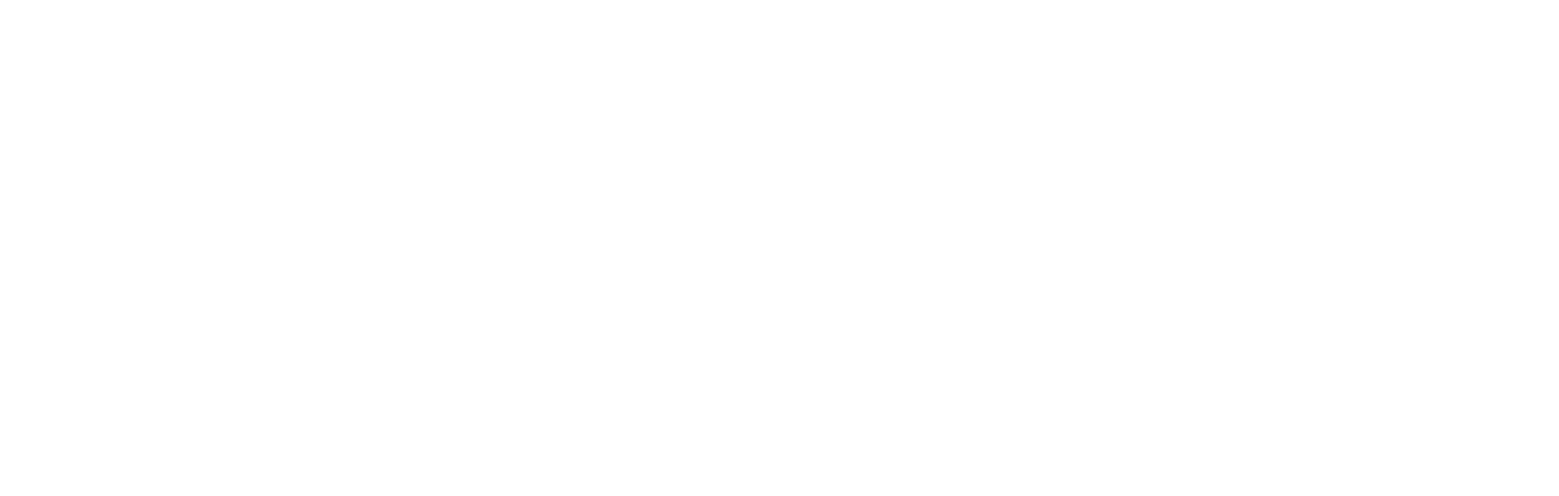
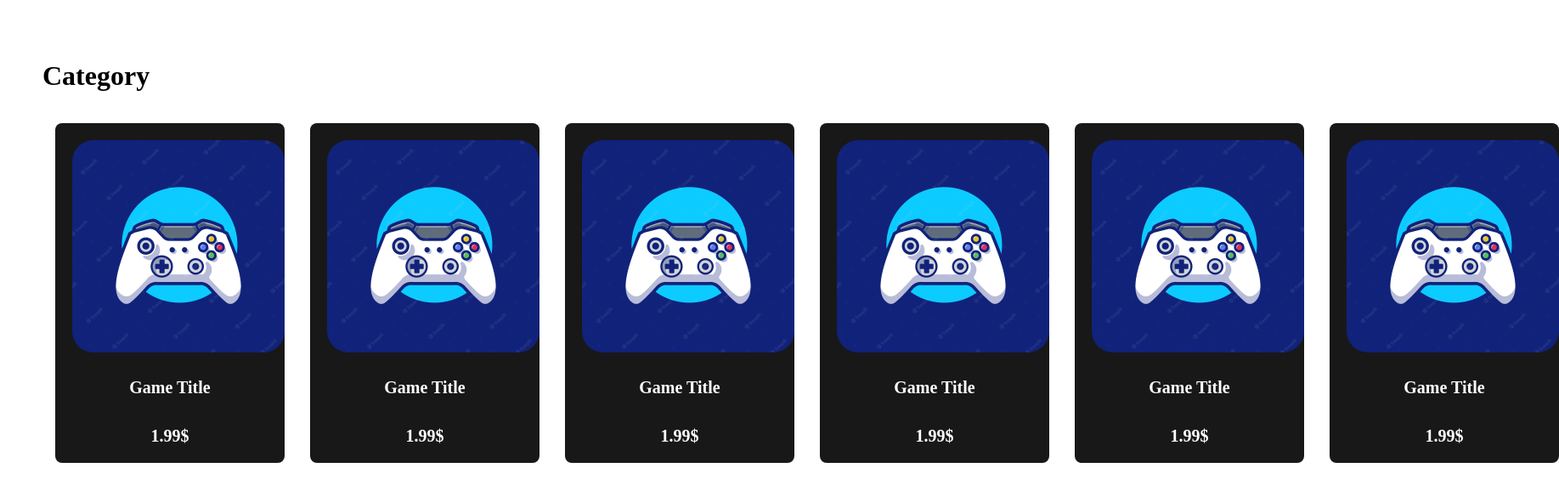
Before and after one commit to Mohaymen-Academy/FE_Team06_Summer1402-page-builder-react, a React (Vite) app in the folder Epik/: page /Category in a window 1280 px wide. Before the commit this address had no page. Shown: the top 584 px of the page at 85% size, 1835 px wide, since content can reach past the window. Built offline with nearby package versions, Linux system fonts and the light colour scheme.

Commit message:
add cards

```diff
--- a/Epik/src/Router.jsx
+++ b/Epik/src/Router.jsx
@@ -2,7 +2,7 @@
 import {BrowserRouter , Routes, Route } from 'react-router-dom'
 import Header from "./components/Header.jsx";
 // import HomeSlider from "./components/HomeSlider.jsx";
-// import Category from "./components/Category.jsx";
+import Category from "./components/Category.jsx";
 
 
 import React, { usestate , useEffect } from "react";
@@ -13,8 +13,8 @@
       <BrowserRouter>
         <Routes>
           <Route path='/Header' element={<Header/>} />
-          {/* <Route path='/HomeSlider' exact element={<HomeSlider/>} />
-          <Route path='/Category' exact element={<Category/>} /> */}
+          {/* <Route path='/HomeSlider' exact element={<HomeSlider/>} /> */}
+          <Route path='/Category' exact element={<Category/>} />
         </Routes>
       </BrowserRouter>
   );
--- /dev/null
+++ b/Epik/src/assets/styles/Card.scss
@@ -0,0 +1,39 @@
+.Game-card{
+    position:relative;
+    border-radius: 8px;
+    width: 300px;
+    height: 400px;
+    background-color: rgb(24, 24, 24);
+    display: flex;
+    flex-direction: column ;
+    transition: 0.1s;
+    cursor: pointer;
+    margin-bottom: 15px;
+    margin: 15px;
+    position: relative;
+    transition: all 0.3s ease-in-out;
+    &:hover{
+        box-shadow: 0 0 10px 0 rgba(0, 0, 0, 0.2);
+    }
+    .Game-image-card{
+        margin-bottom: 10px;
+        img{
+            width: 250px;
+            height: 250px;
+            margin-top: 20px;
+            margin-left: 20px;
+            border-radius: 10%;
+        }
+    }
+    .Game-inside-text{
+        display: flex;
+        flex-direction: column;
+        justify-content: center;
+        align-items: center;
+        .fonttextsize{
+            font-size: 20px;
+            font-weight: bold;
+            color: #fff;
+        }
+    }
+}
--- /dev/null
+++ b/Epik/src/assets/styles/Category.scss
@@ -0,0 +1,13 @@
+.Category {
+    display: flex;
+    flex-direction: column;
+    width: 100%;
+    height: 100%;
+    padding: 50px;
+    .Category-cards{
+        display: flex;
+        flex-direction: row;
+        width: 100%;
+        height: 100%;
+    }
+}
--- a/Epik/src/components/Card.jsx
+++ b/Epik/src/components/Card.jsx
@@ -1,24 +1,22 @@
-import '../assets/styles/Card.css'
+import '../assets/styles/Card.scss'
+import gameimage from '../assets/images/gameimage.jpg';
 
 
 const GameCard = (props) =>{
     return(
         <div className="Game-card" onClick={handleClick}>
             <div className ="Game-image-card">
-                {props.Img==null ? <img src={profileimg} alt=""/> : <img src={props.Img} alt=""/>}
+                {props.Img==null ? <img src={gameimage} alt=""/> : <img src={props.Img} alt=""/>}
             </div>
             <div className ="Game-inside-text">
                 <h2 className='fonttextsize'>{props.Title}</h2>
-                <h2 className='fonttextsize2'>{props.artist_name}</h2>
+                <h2 className='fonttextsize'>{props.Cost}</h2>
             </div>
         </div>
     )
     function handleClick()
     {
-        if(props.is_Artist==false)
-            window.location.href = "/ShowUserProfile/"+props.Id;
-        else
-            window.location.href = "/ShowArtist/"+props.Id;
+        window.location.href = "/randomgame";
     }
 }
-export default ProfileCard;
+export default GameCard;
--- a/Epik/src/components/Category.jsx
+++ b/Epik/src/components/Category.jsx
@@ -0,0 +1,58 @@
+import React from 'react';
+import Card from "./Card.jsx";
+import gameimage from '../assets/images/gameimage.jpg';
+import '../assets/styles/Category.scss'
+
+function Category() {
+    const games = [
+        {
+            id: 1,
+            title: "Game Title",
+            cost: "1.99$",
+            image: gameimage
+        },
+        {
+            id: 2,
+            title: "Game Title",
+            cost: "1.99$",
+            image: gameimage
+        },
+        {
+            id: 3,
+            title: "Game Title",
+            cost: "1.99$",
+            image: gameimage
+        },
+        {
+            id: 4,
+            title: "Game Title",
+            cost: "1.99$",
+            image: gameimage
+        },
+        {
+            id: 5,
+            title: "Game Title",
+            cost: "1.99$",
+            image: gameimage
+        },
+        {
+            id: 6,
+            title: "Game Title",
+            cost: "1.99$",
+            image: gameimage
+        }]
+  return (
+    <div className="Category">
+        <div className="Category-title">
+            <h1>Category</h1>
+        </div>
+        <div className="Category-cards">
+            {games.map((game) => (
+                <Card key={game.id} Title={game.title} Cost={game.cost} Img={game.image} />
+            ))}
+        </div>
+    </div>
+  );
+}
+
+export default Category;
```
Also changed, not shown: Epik/src/assets/images/gameimage.jpg (added), Epik/src/assets/styles/Card.css (deleted), Epik/src/assets/styles/Category.css (deleted).
